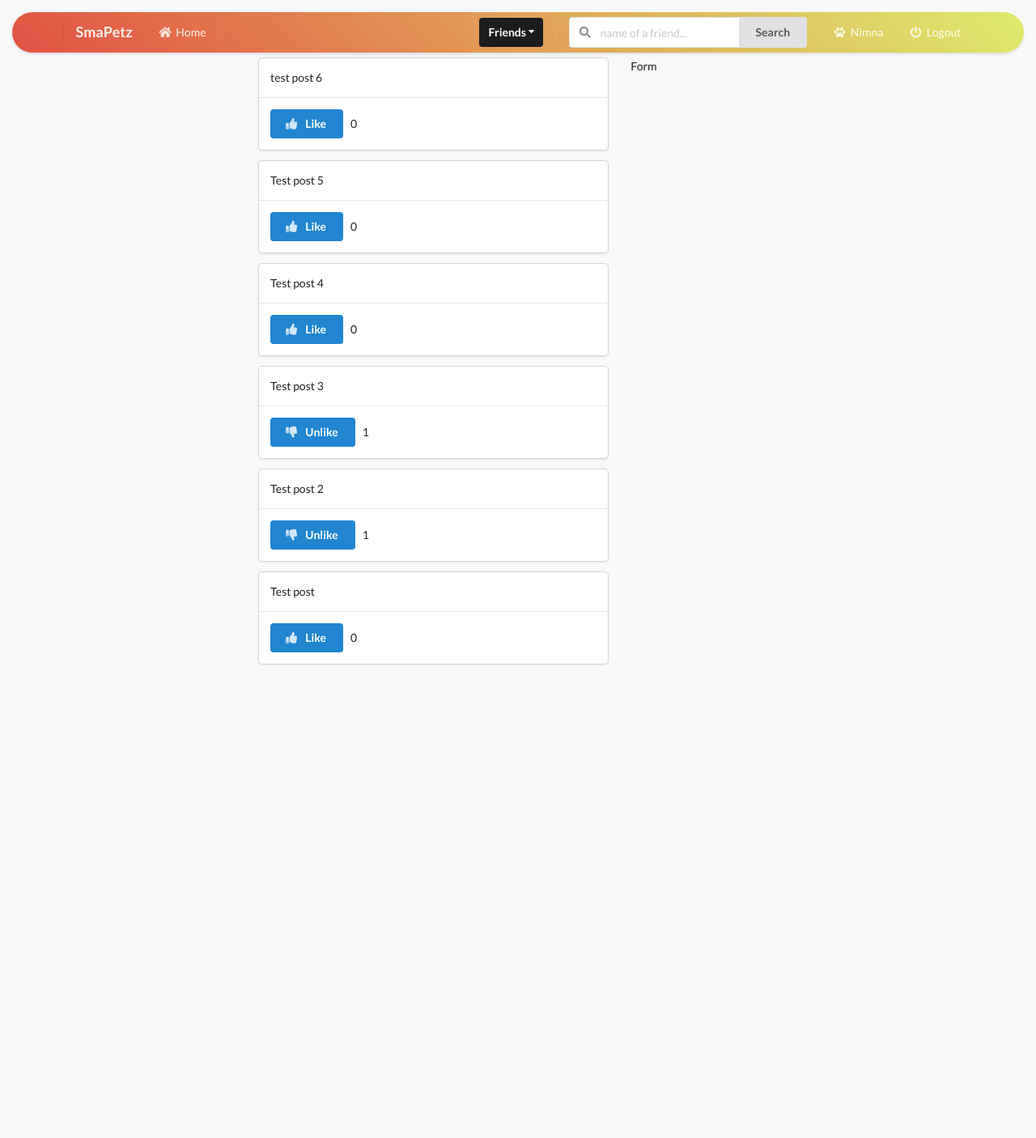
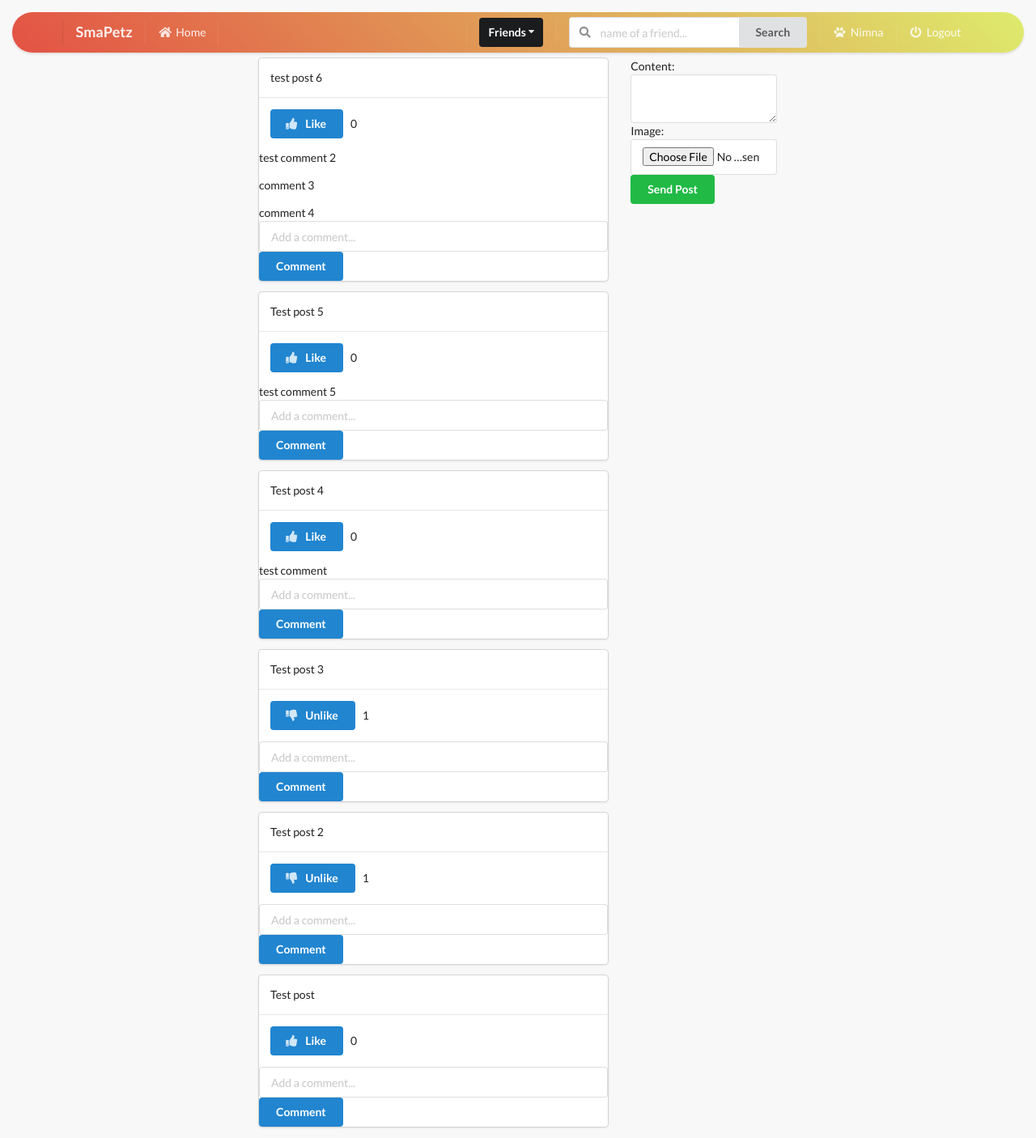
Before and after one commit to NimnaJ98/petNetwork, a Django app: page /posts/ in a window 1280 px wide. Shown: the whole page at 81% size. Before the commit the page ends 822 px from the top, so only its background shows below. Run offline with Django 3.2, Linux system fonts and the light colour scheme; a user stored in the database is signed in; data comes from the database, SQL or seed files in the repository; both versions use the stored data as it was after the commit; some libraries are stand-ins or nearby versions.

Commit message:
created post and comment forms

```diff
--- /dev/null
+++ b/src/posts/forms.py
@@ -0,0 +1,16 @@
+from django import forms
+from django.forms import fields
+from .models import Post, Comment
+
+class PostModelForm(forms.ModelForm):
+    content = forms.CharField(widget=forms.Textarea(attrs={'rows':2}))
+    class Meta:
+        model = Post
+        fields = ('content','image')
+
+class CommentModelForm(forms.ModelForm):
+    body = forms.CharField(label='',
+                        widget=forms.TimeInput(attrs={'placeholder':'Add a comment...'}))
+    class Meta:
+        model = Comment
+        fields = ('body',)
--- a/src/posts/templates/posts/main.html
+++ b/src/posts/templates/posts/main.html
@@ -33,13 +33,36 @@
                             &nbsp;{{obj.num_likes}}
                         </form>
                     </div>
+                    <div>
+
+                    {% if obj.comment_set.all %}
+                        {% for c in obj.comment_set.all %}
+                           <p>{{c.body}}</p>
+                        {% endfor %}
+                    {% endif %}
+
+                    </div>
+                    <form action="" method="POST" class="ui form">
+                        {% csrf_token %}
+                        <input type="hidden" name="post_id" value={{obj.id}}>
+                        {{ c_form }}
+                        <button type="submit" class="ui primary button" name="submit_c_form">Comment</button>
+                    </form>
                 </div>
             {% endfor %}
 
         </div>
         <div class="five wide column">
-            Form
 
+            {% if post_added %}
+                <div class="ui green message">Post Added</div>
+            {% endif %}
+
+            <form action="" method="POST" class="ui form" enctype="multipart/form-data">
+                {% csrf_token %}
+                {{p_form}}
+                <button type="submit" class="ui button positive" name="submit_p_form">Send Post</button>
+            </form>
         </div>
     </div>
 </div>
--- a/src/posts/views.py
+++ b/src/posts/views.py
@@ -1,15 +1,45 @@
 from django.shortcuts import render, redirect
 from .models import Like, Post, Profile
 from profiles.models import Profile
+from .forms import PostModelForm, CommentModelForm
 
 # Create your views here.
 def post_comment_create_and_list_view(request):
     qs = Post.objects.all()
     profile = Profile.objects.get(user=request.user)
 
+    #Post and Comment Forms
+    p_form = PostModelForm()
+    c_form = CommentModelForm()
+    post_added = False
+
+    profile = Profile.objects.get(user=request.user)
+
+    if 'submit_p_form' in request.POST:
+        print(request.POST)
+        p_form = PostModelForm(request.POST, request.FILES)
+        if p_form.is_valid():
+            instance = p_form.save(commit=False)
+            instance.author = profile
+            instance.save()
+            p_form = PostModelForm()
+            post_added = True
+
+    if 'submit_c_form' in request.POST:
+        c_form = CommentModelForm(request.POST)
+        if c_form.is_valid():
+            instance = c_form.save(commit=False)
+            instance.user = profile
+            instance.post = Post.objects.get(id=request.POST.get('post_id'))
+            instance.save()
+            c_form = CommentModelForm()
+
     context = {
         'qs': qs,
         'profile': profile,
+        'p_form': p_form,
+        'c_form': c_form,
+        'post_added': post_added,
     }
 
     return render(request, 'posts/main.html', context)
```
Also changed, not shown: src/db.sqlite3.
